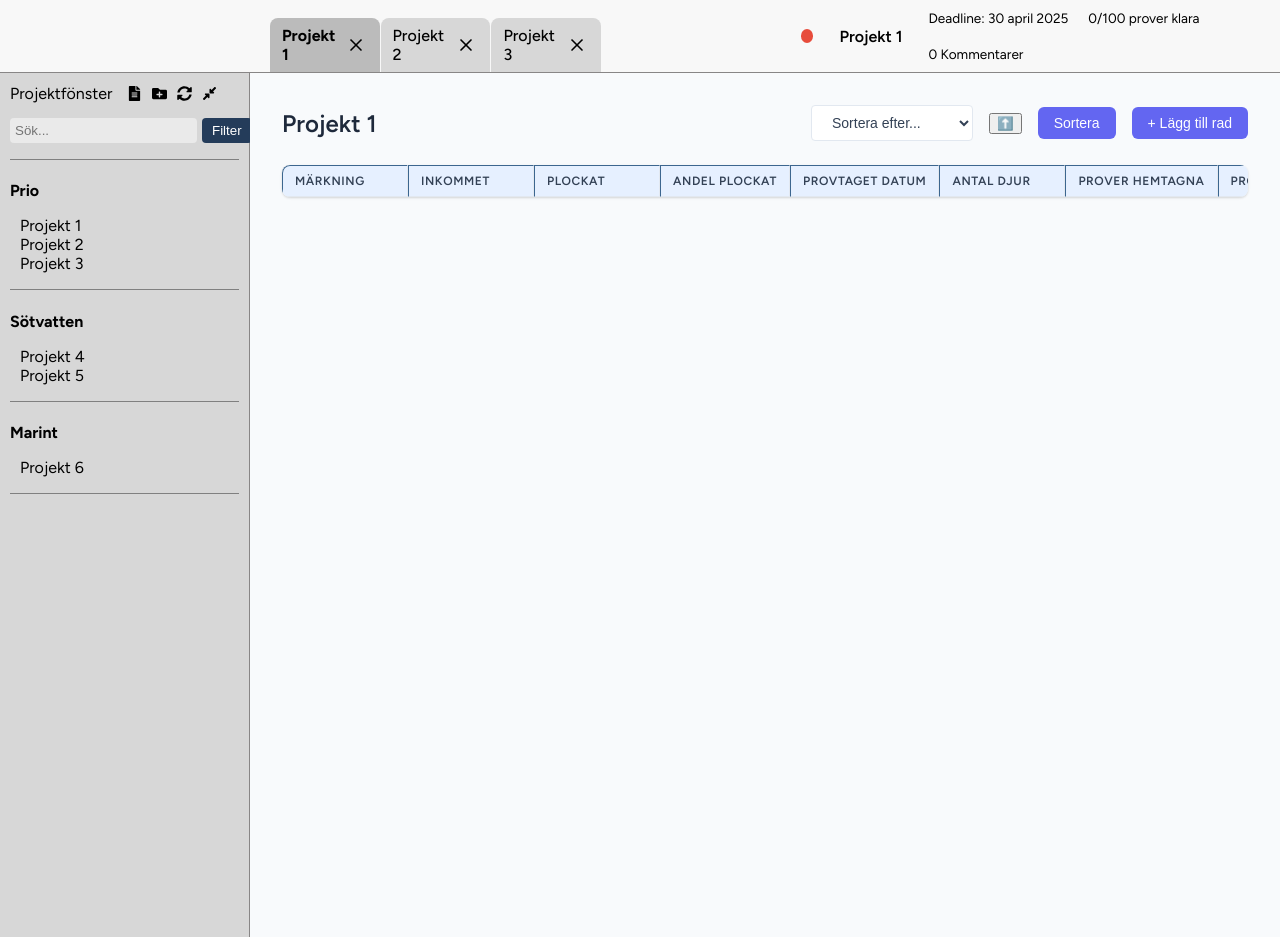
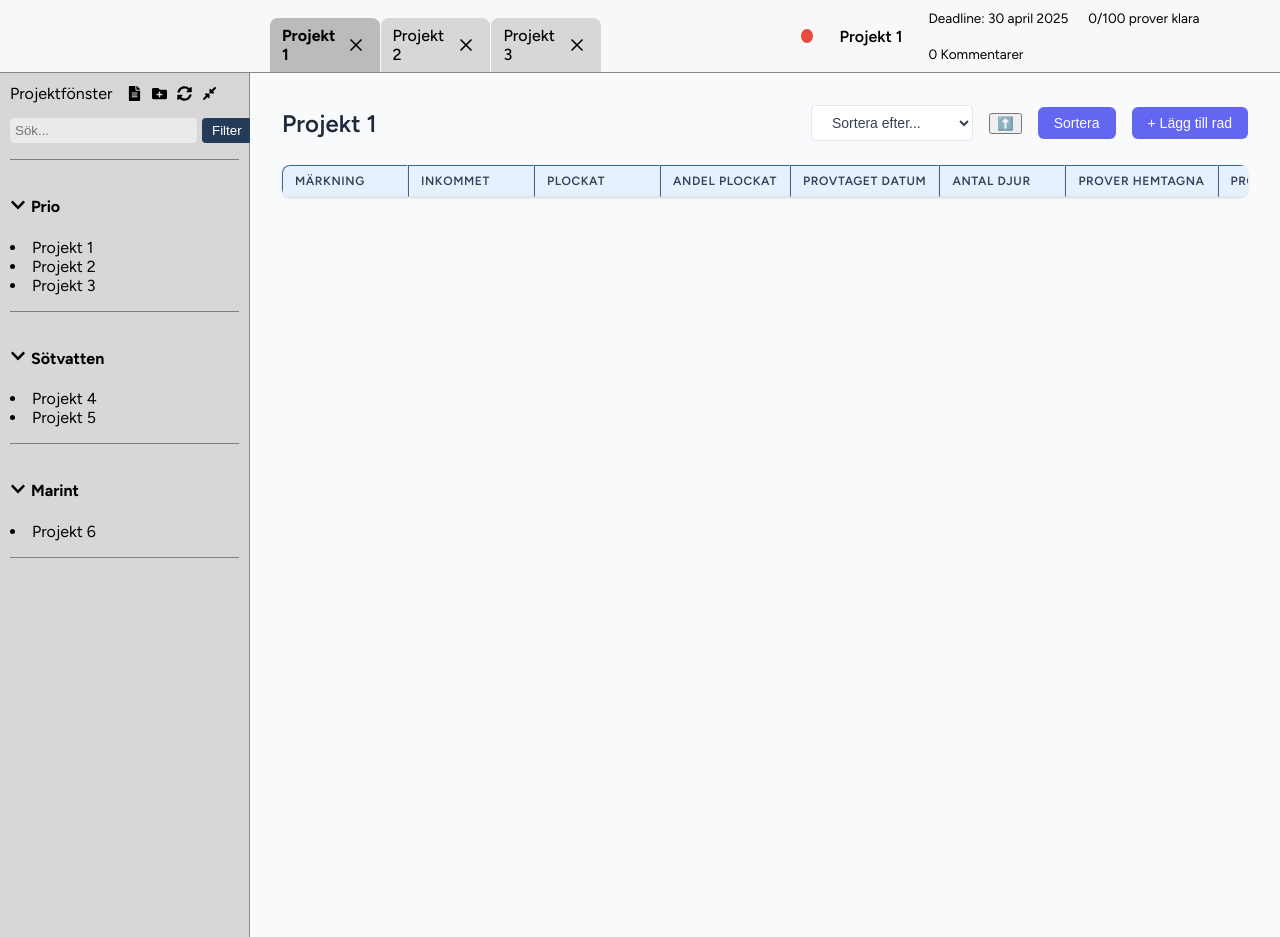
Before and after one commit to EliasKristmansson/dbtreact, a React (Vite) app in the folder reactproject1/: page / in a window 1280 px wide. Built offline with nearby package versions, Linux system fonts and the light colour scheme.

Commit message:
folder tings

```diff
--- a/reactproject1/src/App.css
+++ b/reactproject1/src/App.css
@@ -271,3 +271,15 @@ body {
 .tab:hover {
     cursor: pointer;
 }
+
+.collapse-button{
+  color:black;
+}
+.collapse-container {
+  display:flex;
+  align-items: center;
+}
+
+.chevron {
+  margin-right: 5px;
+}
--- a/reactproject1/src/components/Folder.jsx
+++ b/reactproject1/src/components/Folder.jsx
@@ -1,24 +1,25 @@
 import React, { useState } from "react";
-import Project from "./Project.jsx";
+import Project from "./Project";
+import {FaChevronDown,FaChevronRight} from "react-icons/fa";
 
-export default function Folder({ title, projects, addProject }) {
-  const [newProject, setNewProject] = useState("");
-
-  const handleAddProject = () => {
-    if (newProject) {
-      addProject(newProject); // Anropar addProject från Sidebar-komponenten
-      setNewProject(""); // Tömmer inputfältet efter tillägg
-    }
-  };
+export default function Folder({ title, projects }) {
+  const [isOpen, setIsOpen] = useState(true);
 
   return (
-    <div className="folder">
-      <h4>{title}</h4>
-      <ul>
-        {projects.map((proj, idx) => (
-          <Project key={idx} name={proj} />
-        ))}
-      </ul>
+    <div className="collapse-button">
+      <div className="collapse-container" onClick={() => setIsOpen(!isOpen)}>
+        <span className="chevron">{isOpen ? <FaChevronDown/>: <FaChevronRight/>}</span>
+        <h4 className="folder-title">{title}</h4>
+      </div>
+
+      {/* Mapp-innehåll */}
+      {isOpen && (
+        <div className="project">
+          {projects.map((proj, idx) => (
+            <Project key={idx} name={proj} />
+          ))}
+        </div>
+      )}
     </div>
   );
 }
```
